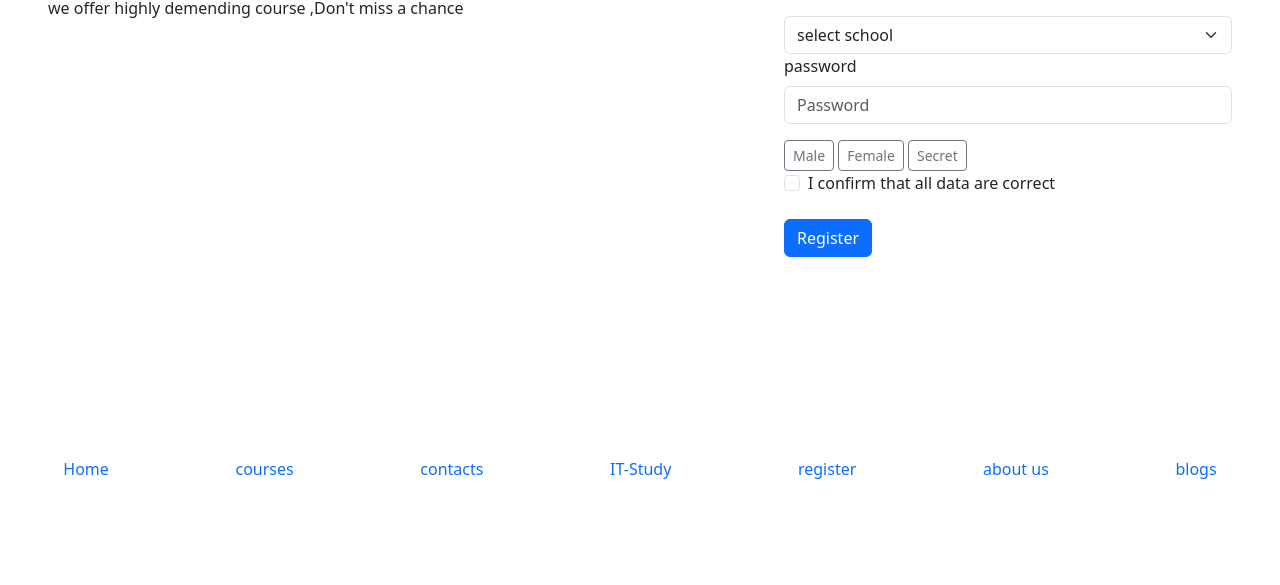
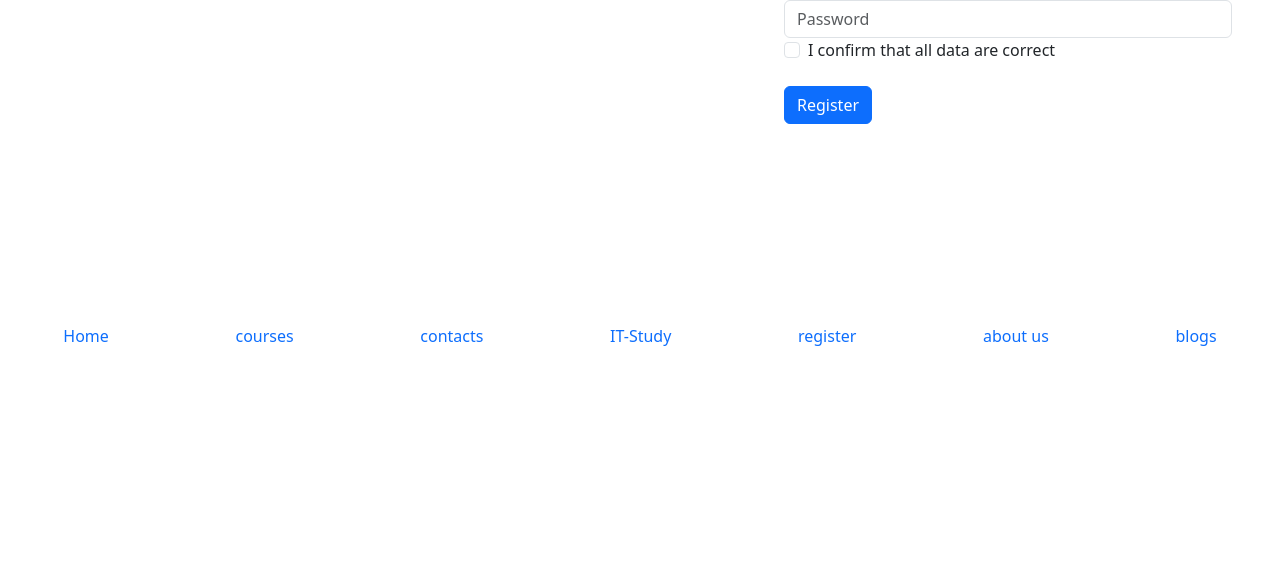
Before and after one commit to web-group-1/client, a website: page pages/signup.html in a window 1280 px wide. Shown: the part 502-1087 px from the top of the page. After the commit the page ends 954 px from the top, so only its background shows below. Drawn offline with nearby package versions, Linux system fonts and the light colour scheme.

Commit message:
remove unwanted fields from the form

```diff
--- a/pages/signup.html
+++ b/pages/signup.html
@@ -75,41 +75,12 @@
                                      <div class="valid-feedback">Email field is valid!</div>
                                      <div class="invalid-feedback">Email field cannot be blank!</div>
                                 </div>
-
-                               <div class="col-md-12">
-                                   <label class="form-label" for="form4Example2">school</label>
-                                    <select id="form4Example2" class="form-select mt-3 school" required>
-                                          <option selected disabled value="">select school</option>
-                                          <option value="jweb">software Engineering</option>
-                                          <option value="sweb">Electrical Engineering</option>
-                                          <option value="pmanager">Project Manager</option>
-                                   </select>
-                                    <div class="valid-feedback">You selected a position!</div>
-                                    <div class="invalid-feedback">Please select a position!</div>
-                               </div>
-
                                <div class="col-md-12">
                                 <label class="form-label"  for="form4Example3">password</label>
                                   <input class="form-control password" id="form4Example3" type="password" name="password" placeholder="Password" required>
                                    <div class="valid-feedback">Password field is valid!</div>
                                    <div class="invalid-feedback">Password field cannot be blank!</div>
                                </div>
-
-
-                               <div class="col-md-12 mt-3">
-
-
-                                <input type="radio" class="btn-check" name="gender" id="male" autocomplete="off" required>
-                                <label class="btn btn-sm btn-outline-secondary" for="male">Male</label>
-
-                                <input type="radio" class="btn-check" name="gender" id="female" autocomplete="off" required>
-                                <label class="btn btn-sm btn-outline-secondary" for="female">Female</label>
-
-                                <input type="radio" class="btn-check" name="gender" id="secret" autocomplete="off" required>
-                                <label class="btn btn-sm btn-outline-secondary" for="secret">Secret</label>
-                                   <div class="valid-feedback mv-up">You selected a gender!</div>
-                                    <div class="invalid-feedback mv-up">Please select a gender!</div>
-                                </div>
 
                             <div class="form-check">
                              <label class="form-label" for="invalidCheck">I</label>
```
